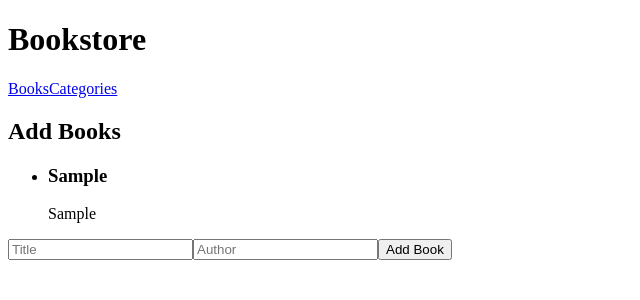
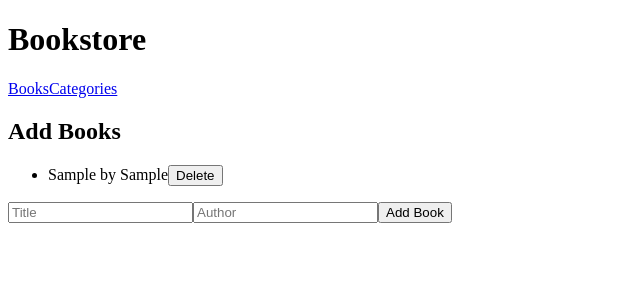
Before and after one commit to theresetuyi/React-Bookstore, a React (Create React App) app: page / in a window 1280 px wide. Both pictures are taken after typing "Sample", "Sample" into the empty fields and a click on the button "Add Book". Shown: the top 300 px of the page, without its empty margins (0-640 px from the left). Built offline with nearby package versions, Linux system fonts and the light colour scheme.

Commit message:
Add License modified file

```diff
--- a/src/components/Book.js
+++ b/src/components/Book.js
@@ -1,16 +1,32 @@
 import React from 'react';
 import PropTypes from 'prop-types';
 
-const Book = ({ title, author }) => (
-  <li>
-    <h3>{title}</h3>
-    <p>{author}</p>
-  </li>
-);
+const Book = ({
+  id, title, author, handleDeleteBook,
+}) => {
+  const handleDelete = () => {
+    handleDeleteBook(id);
+  };
+
+  return (
+    <li>
+      <span>
+        {title}
+        {' '}
+        by
+        {' '}
+        {author}
+      </span>
+      <button type="button" onClick={handleDelete}>Delete</button>
+    </li>
+  );
+};
 
 Book.propTypes = {
+  id: PropTypes.string.isRequired,
   title: PropTypes.string.isRequired,
   author: PropTypes.string.isRequired,
+  handleDeleteBook: PropTypes.func.isRequired,
 };
 
 export default Book;
--- a/src/components/Books.js
+++ b/src/components/Books.js
@@ -1,16 +1,12 @@
 import React, { useState } from 'react';
 import Book from './Book';
+import NewBookForm from './NewBookForm';
 
 const Books = () => {
   const [books, setBooks] = useState([]);
 
-  const handleSubmit = (event) => {
-    event.preventDefault();
-    const title = event.target.title.value;
-    const author = event.target.author.value;
-    const newBook = { title, author };
+  const handleAddBook = (newBook) => {
     setBooks([...books, newBook]);
-    event.target.reset();
   };
 
   return (
@@ -21,11 +17,7 @@ const Books = () => {
           <Book key={book.id} title={book.title} author={book.author} />
         ))}
       </ul>
-      <form onSubmit={handleSubmit}>
-        <input type="text" name="title" placeholder="Title" required />
-        <input type="text" name="author" placeholder="Author" required />
-        <button type="submit">Add Book</button>
-      </form>
+      <NewBookForm handleAddBook={handleAddBook} />
     </div>
   );
 };
--- /dev/null
+++ b/src/components/NewBookForm.js
@@ -0,0 +1,27 @@
+import React from 'react';
+import PropTypes from 'prop-types';
+
+const NewBookForm = ({ handleAddBook }) => {
+  const handleSubmit = (event) => {
+    event.preventDefault();
+    const title = event.target.title.value;
+    const author = event.target.author.value;
+    const newBook = { title, author };
+    handleAddBook(newBook);
+    event.target.reset();
+  };
+
+  return (
+    <form onSubmit={handleSubmit}>
+      <input type="text" name="title" placeholder="Title" required />
+      <input type="text" name="author" placeholder="Author" required />
+      <button type="submit">Add Book</button>
+    </form>
+  );
+};
+
+NewBookForm.propTypes = {
+  handleAddBook: PropTypes.func.isRequired,
+};
+
+export default NewBookForm;
```
Also changed, not shown: 1 other file (tests, documents, lock files or other folders).
